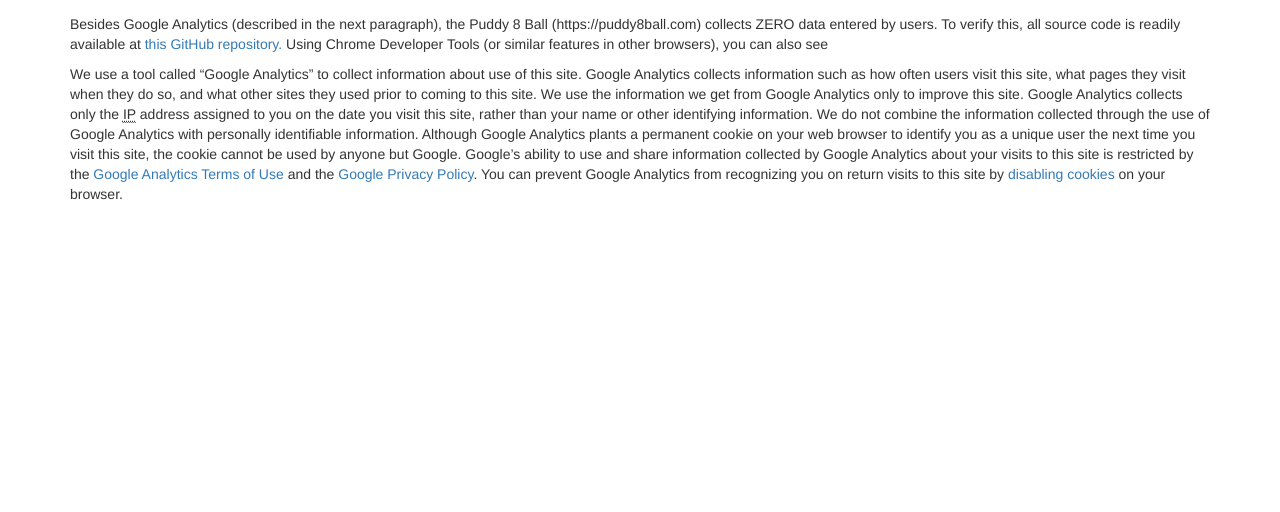
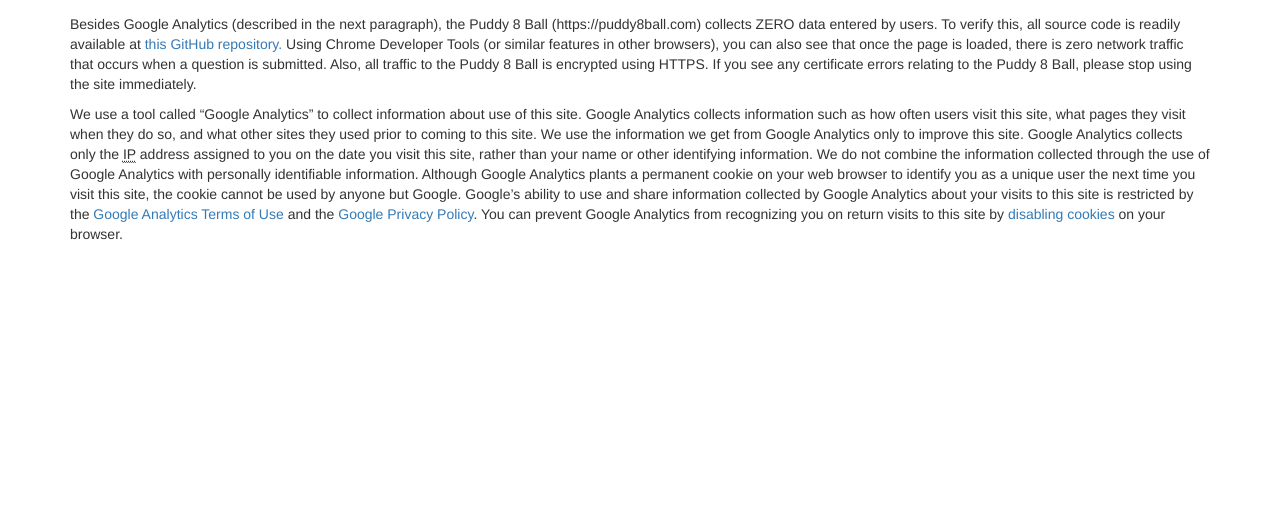
Before and after one commit to ajthom90/puddy8ball, a plain HTML site: page about.html in a window 1280 px wide. Shown: the part 288-800 px from the top of the page. Drawn offline with nearby package versions, Linux system fonts and the light colour scheme.

Commit message:
Update about.html

```diff
--- a/about.html
+++ b/about.html
@@ -38,11 +38,11 @@
 			<h1 class="page-header">About</h1>
 			<div>
 				<h3 class="page-header">Author</h3>
-				<p>This site was created by Andrew Thom.  It is licensed under the MIT License.  </p>
+				<p>This site was created by Andrew Thom.  It is licensed under the MIT License.</p>
 			</div>
 			<div>
 				<h3 class="page-header">Privacy Policy</h3>
-				<p>Besides Google Analytics (described in the next paragraph), the Puddy 8 Ball (https://puddy8ball.com) collects ZERO data entered by users.  To verify this, all source code is readily available at <a href="https://github.com/ajthom90/puddy8ball">this GitHub repository.</a>  Using Chrome Developer Tools (or similar features in other browsers), you can also see </p>
+				<p>Besides Google Analytics (described in the next paragraph), the Puddy 8 Ball (https://puddy8ball.com) collects ZERO data entered by users.  To verify this, all source code is readily available at <a href="https://github.com/ajthom90/puddy8ball">this GitHub repository.</a>  Using Chrome Developer Tools (or similar features in other browsers), you can also see that once the page is loaded, there is zero network traffic that occurs when a question is submitted.  Also, all traffic to the Puddy 8 Ball is encrypted using HTTPS.  If you see any certificate errors relating to the Puddy 8 Ball, please stop using the site immediately.</p>
 				<p>We use a tool called “Google Analytics” to collect information about use of this site. Google Analytics collects information such as how often users visit this site, what pages they visit when they do so, and what other sites they used prior to coming to this site. We use the information we get from Google Analytics only to improve this site. Google Analytics collects only the <abbr title="Internet Protocol">IP</abbr> address assigned to you on the date you visit this site, rather than your name or other identifying information. We do not combine the information collected through the use of Google Analytics with personally identifiable information. Although Google Analytics plants a permanent cookie on your web browser to identify you as a unique user the next time you visit this site, the cookie cannot be used by anyone but Google. Google’s ability to use and share information collected by Google Analytics about your visits to this site is restricted by the <a href="http://www.google.com/analytics/tos.html">Google Analytics Terms of Use</a> and the <a href="http://www.google.com/privacypolicy.html">Google Privacy Policy</a>.   You can prevent Google Analytics from recognizing you on return visits to this site by <a href="http://www.usa.gov/optout_instructions.shtml">disabling cookies</a> on your browser.</p>
 			</div>
 		</div>
```
